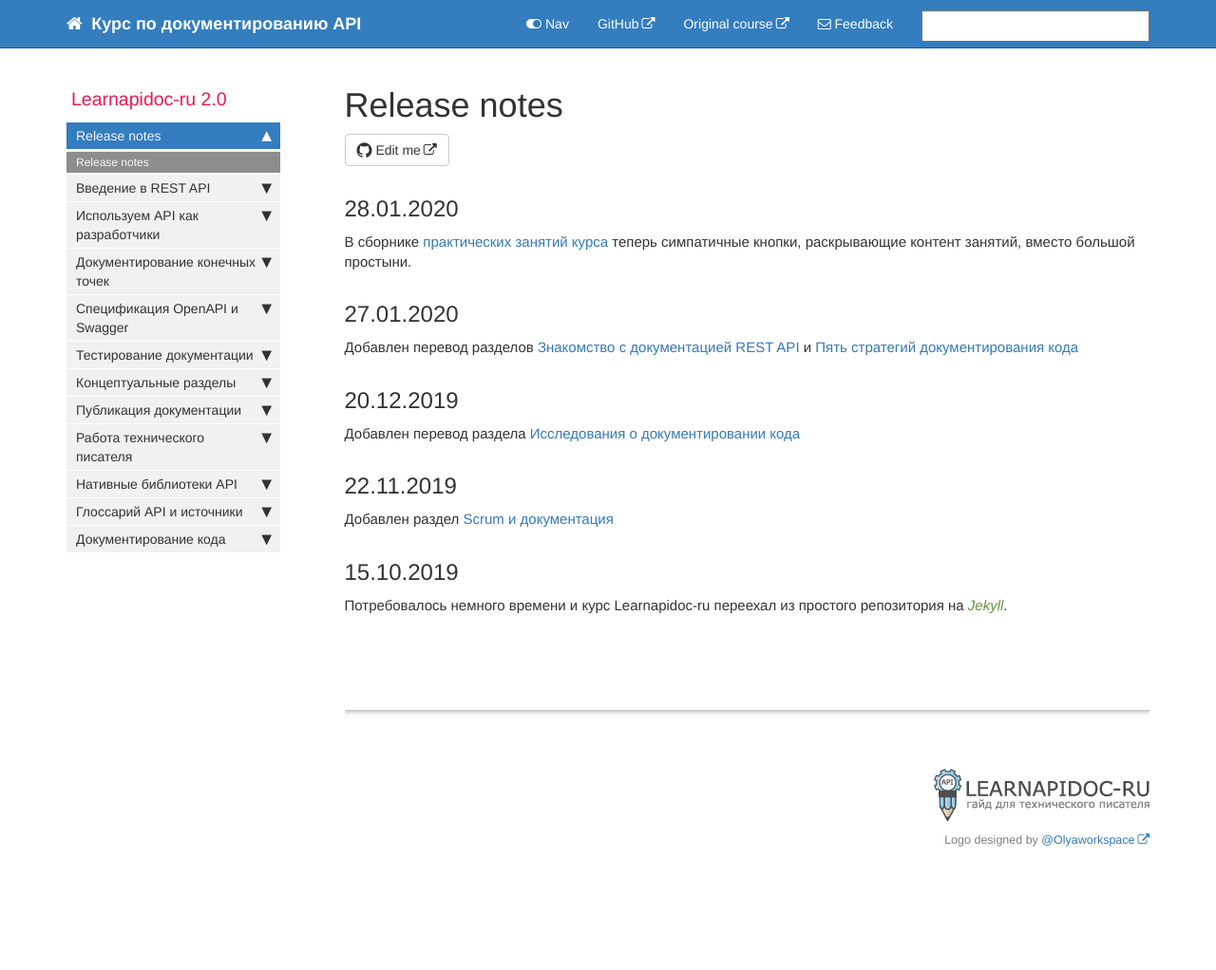
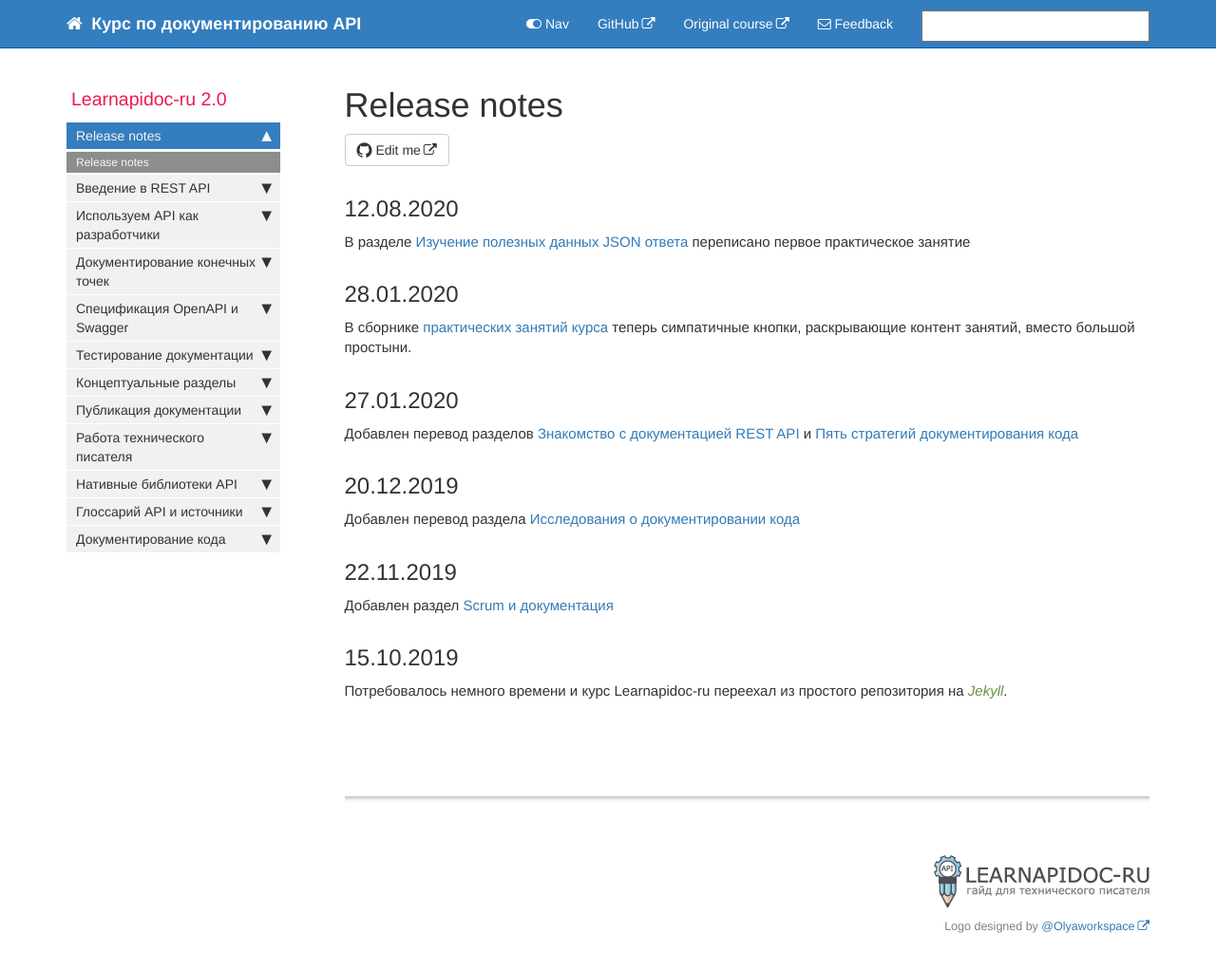
Before and after one commit to Starkovden/Starkovden.github.io, a Jekyll site: the page built from pages/release-notes.md, in a window 1280 px wide and 1045 px high. Shown: the top 1022 px of the window at 95% size. Built offline with Jekyll 4.4.1, drawn with Linux system fonts in a browser that asks for light colours; nearby versions of some CDN libraries; comment, search, counter and statistics services are not loaded.

Commit message:
Update release-notes.md
add new date and description

```diff
--- a/pages/release-notes.md
+++ b/pages/release-notes.md
@@ -5,6 +5,10 @@ permalink: release-notes.html
 folder: pages
 toc: false
 ---
+
+## 12.08.2020
+
+В разделе [Изучение полезных данных JSON ответа](inspect-json.html) переписано первое практическое занятие
 
 ## 28.01.2020
 
```
